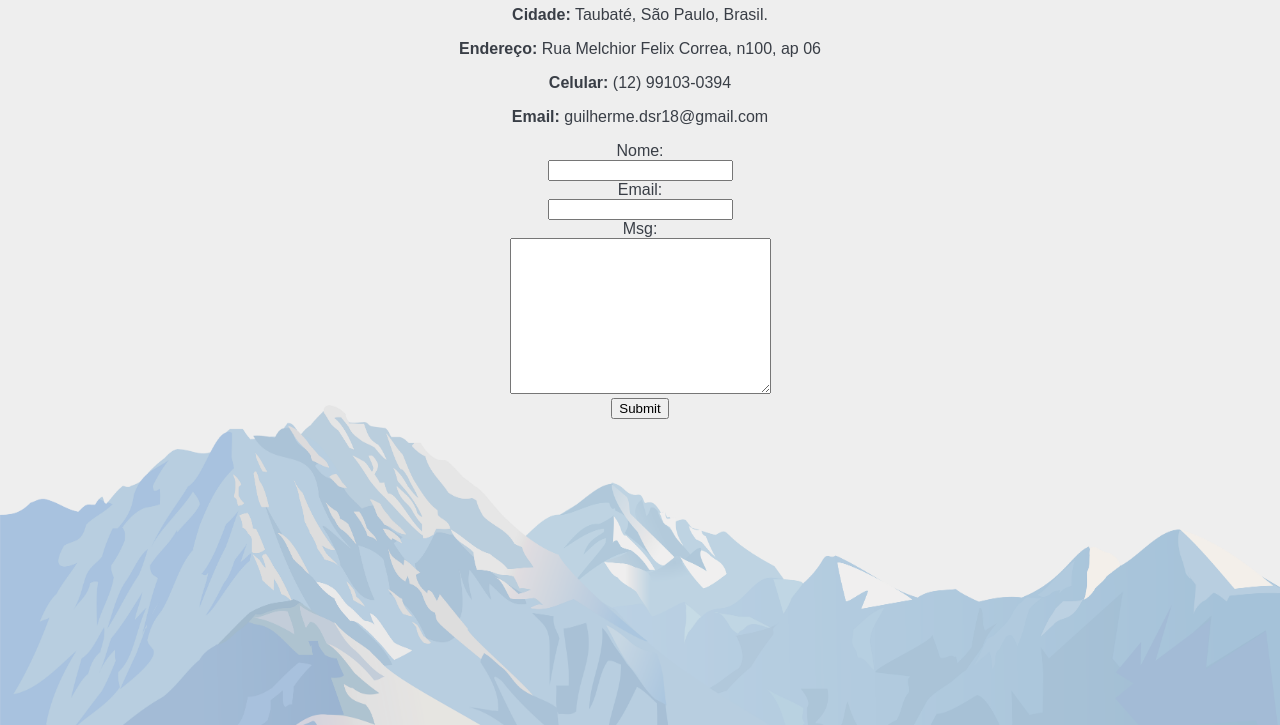
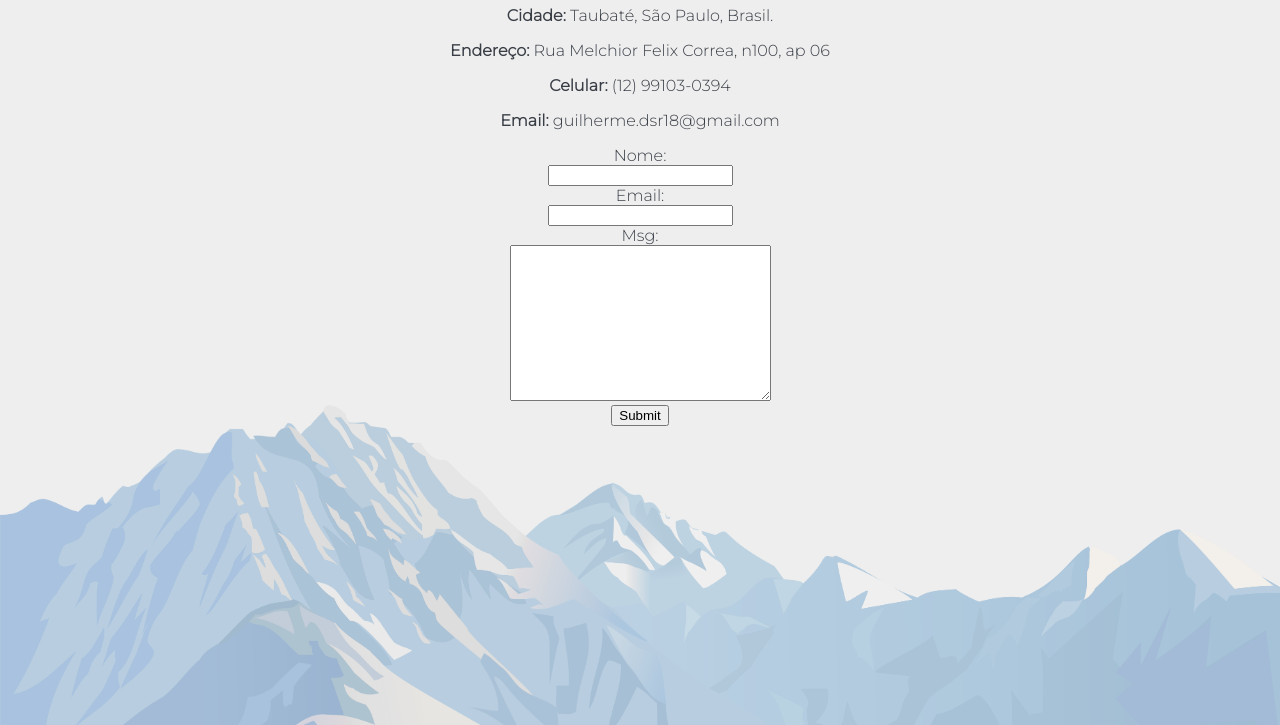
Before and after one commit to LaserBeetle/CV, a plain HTML site: page contact.html in a window 1280 px wide. Shown: the part 75-800 px from the top of the page. Drawn offline with Linux system fonts and the light colour scheme.

Commit message:
Update contact.html

```diff
--- a/contact.html
+++ b/contact.html
@@ -6,6 +6,9 @@
 
         <link rel="stylesheet" href="CSS/styles.css">
         <link rel="icon" href="images/favicon.ico">
+        <link rel="preconnect" href="https://fonts.googleapis.com">
+        <link rel="preconnect" href="https://fonts.gstatic.com" crossorigin>
+        <link href="https://fonts.googleapis.com/css2?family=Dancing+Script&family=Montserrat:wght@300&display=swap" rel="stylesheet">
     </head>
     <body>
         <img class="background" src="images/background.png">
```
